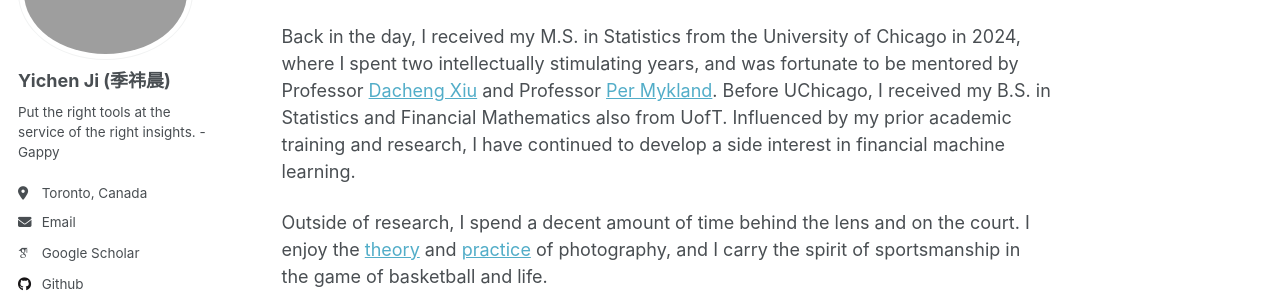
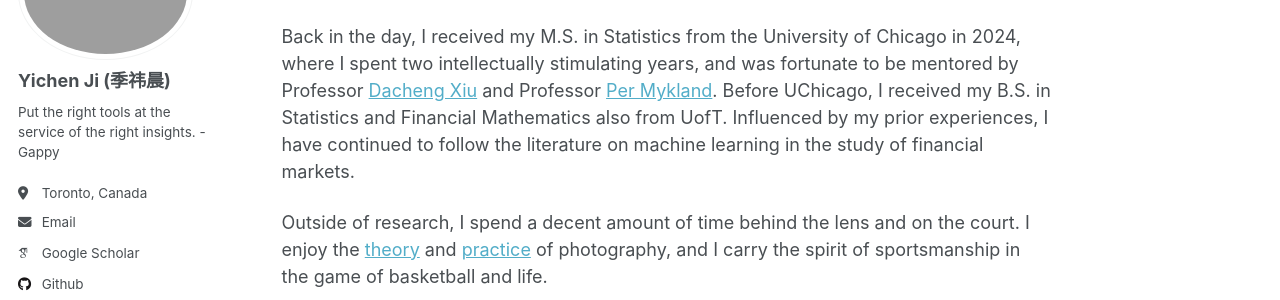
Before and after one commit to user-jiyichen/user-jiyichen.github.io, a Jekyll site: the page built from _pages/about.md, in a window 1280 px wide and 900 px high, scrolled down 474 px. Shown: the part 180-480 px from the top of the window. Built offline with Jekyll 4.4.1, drawn with Linux system fonts in a browser that asks for light colours; some web fonts are replaced.

Commit message:
Update about.md

```diff
--- a/_pages/about.md
+++ b/_pages/about.md
@@ -15,7 +15,7 @@ I approach Bayes as both a computational problem and a practical service to scie
 
 I initiate and co-organize the department’s [Bayesian reading group](https://docs.google.com/spreadsheets/d/1TjVcgiL5OHDxMNK1HZgJJDFR3zyxfBesKZMlADuHpG8/edit?gid=0#gid=0). If you’d like to collaborate, chat about research/life, or give a guest talk at our reading group, please feel free to drop me an email!
 
-Back in the day, I received my M.S. in Statistics from the University of Chicago in 2024, where I spent two intellectually stimulating years, and was fortunate to be mentored by Professor [Dacheng Xiu](https://dachxiu.chicagobooth.edu/) and Professor [Per Mykland](https://galton.uchicago.edu/~mykland/). Before UChicago, I received my B.S. in Statistics and Financial Mathematics also from UofT. Influenced by my prior academic training and research, I have continued to develop a side interest in financial machine learning.
+Back in the day, I received my M.S. in Statistics from the University of Chicago in 2024, where I spent two intellectually stimulating years, and was fortunate to be mentored by Professor [Dacheng Xiu](https://dachxiu.chicagobooth.edu/) and Professor [Per Mykland](https://galton.uchicago.edu/~mykland/). Before UChicago, I received my B.S. in Statistics and Financial Mathematics also from UofT. Influenced by my prior experiences, I have continued to follow the literature on machine learning in the study of financial markets.
 
 Outside of research, I spend a decent amount of time behind the lens and on the court. I enjoy the [theory](https://www.lab404.com/3741/readings/sontag.pdf) and [practice](https://www.instagram.com/yichen_ji) of photography, and I carry the spirit of sportsmanship in the game of basketball and life.
 
```
